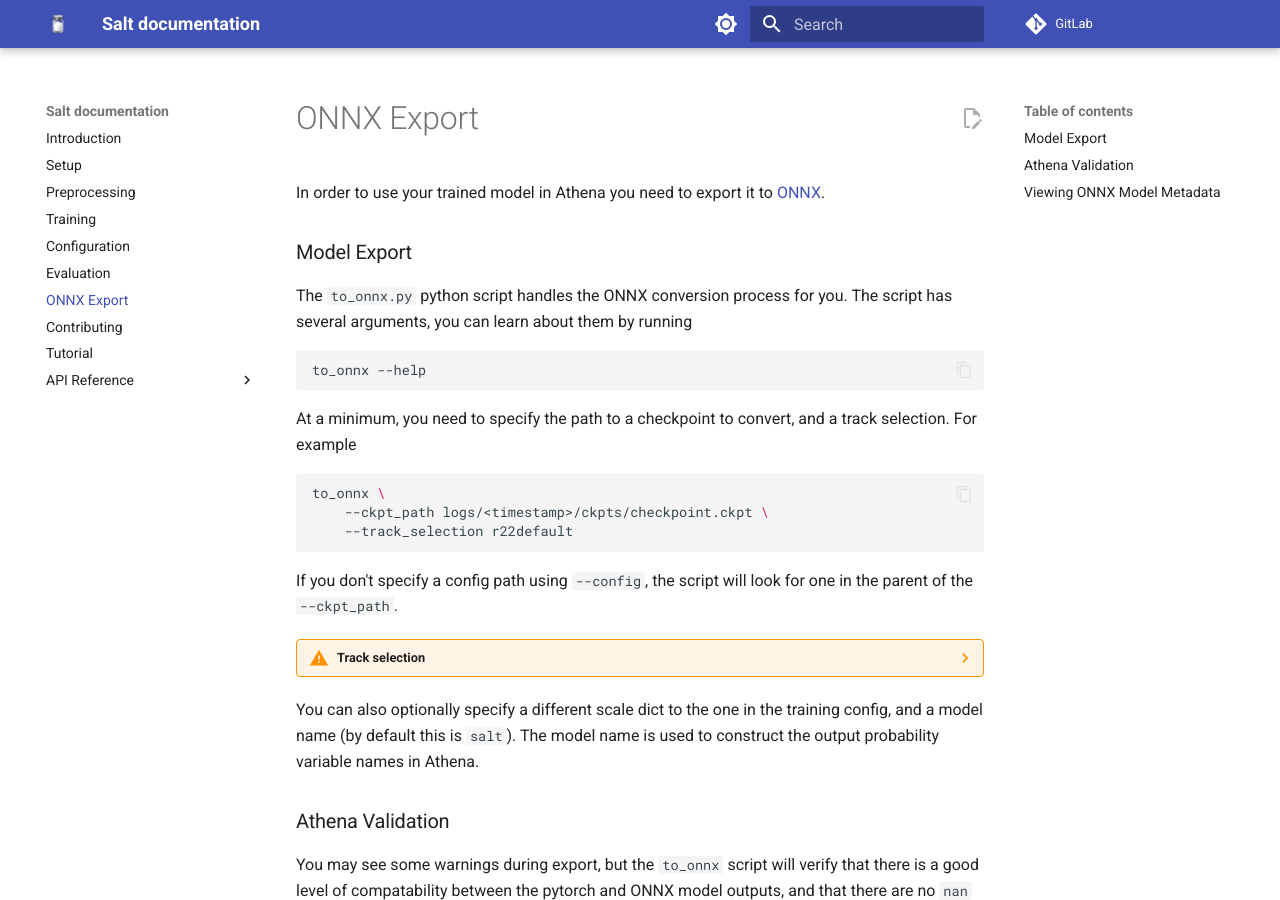
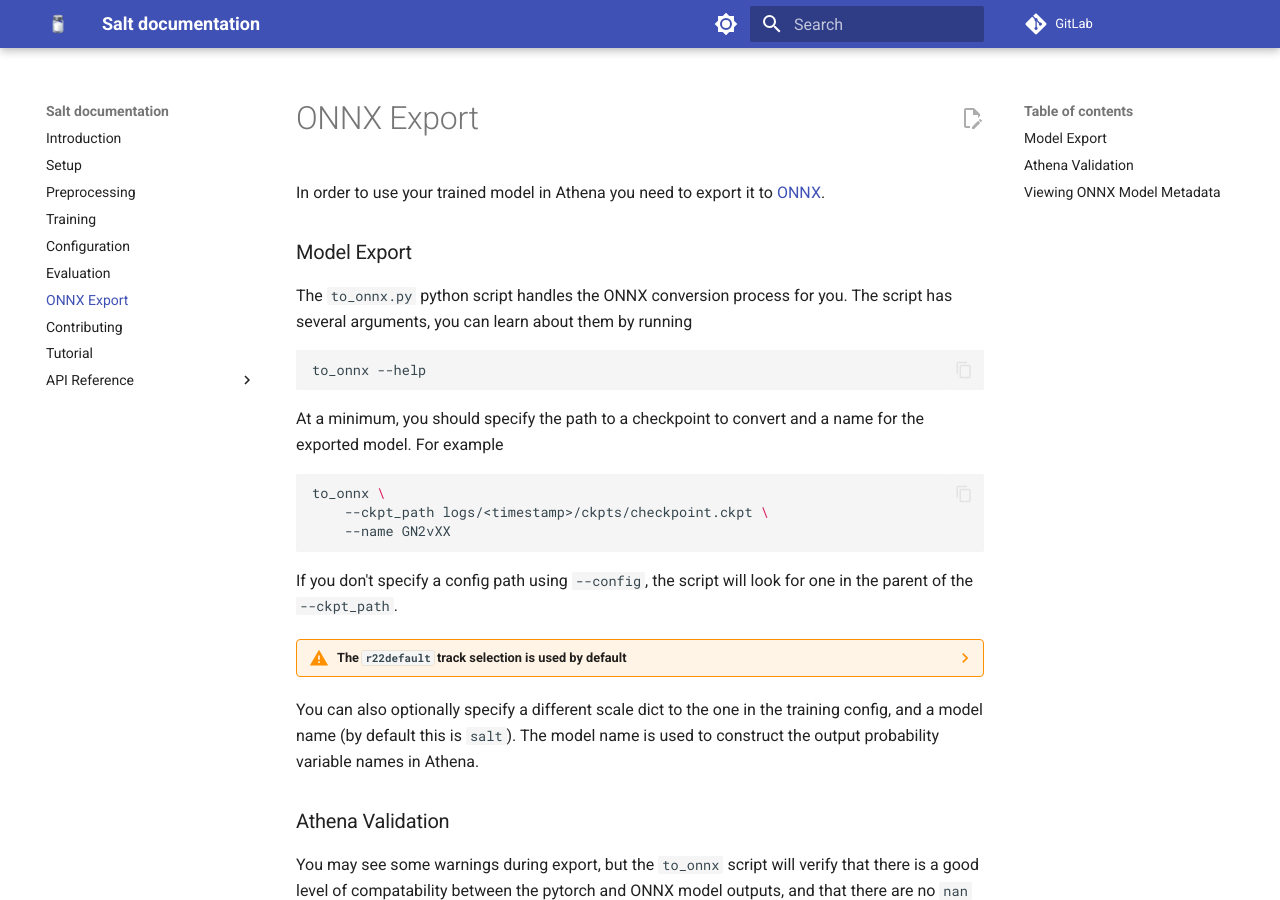
Before and after one commit to umami-hep/salt, an MkDocs documentation site: the page built from docs/export.md, in a window 1280 px wide and 900 px high. Built offline with MkDocs 1.6.1 and Material for MkDocs 9.7.7, drawn with Linux system fonts in a browser that asks for light colours.

Commit message:
Small export improvements

````diff
--- a/docs/export.md
+++ b/docs/export.md
@@ -10,18 +10,18 @@ The script has several arguments, you can learn about them by running
 to_onnx --help
 ```
 
-At a minimum, you need to specify the path to a checkpoint to convert, and a track selection.
+At a minimum, you should specify the path to a checkpoint to convert and a name for the exported model.
 For example
 
 ```bash
 to_onnx \
     --ckpt_path logs/<timestamp>/ckpts/checkpoint.ckpt \
-    --track_selection r22default
+    --name GN2vXX
 ```
 
 If you don't specify a config path using `--config`, the script will look for one in the parent of the `--ckpt_path`.
 
-??? warning "Track selection"
+???warning "The `r22default` track selection is used by default"
 
     The track selection you specify must correspond to one of the options defined in `trk_select_regexes` variable in
     [`DataPrepUtilities.cxx`](https://gitlab.cern.ch/atlas/athena/-/blob/master/PhysicsAnalysis/JetTagging/FlavorTagDiscriminants/Root/DataPrepUtilities.cxx).
````
Also changed, not shown: 1 other file.
